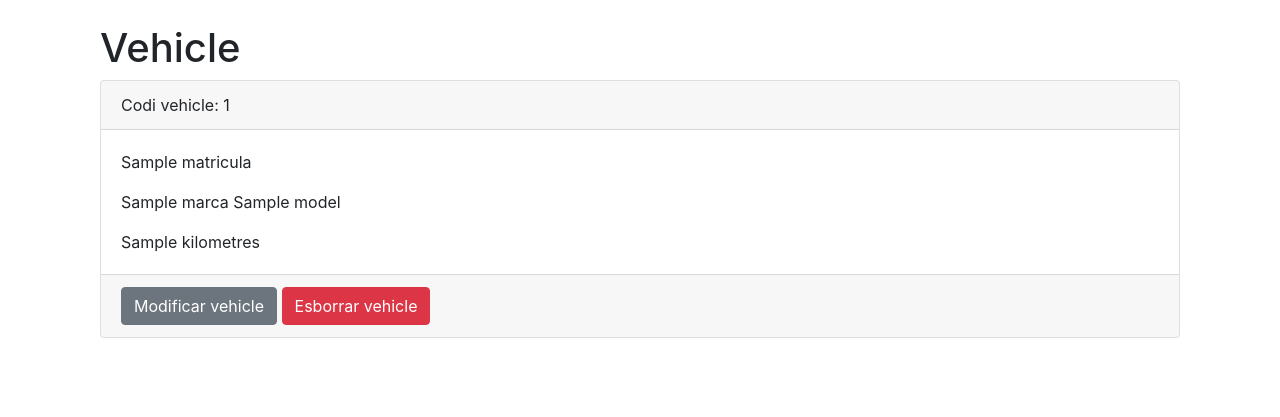
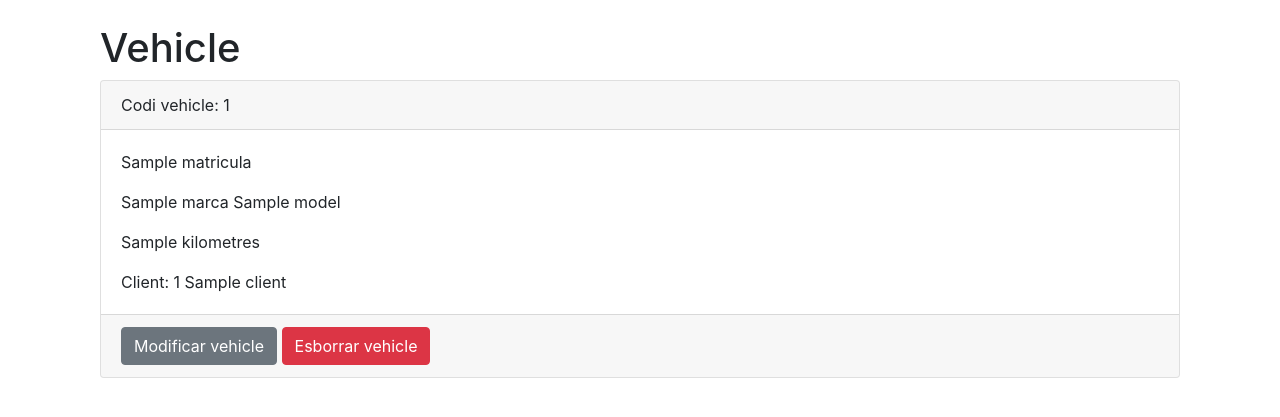
Before and after one commit to julifer14/gestaller, a Symfony app: template templates/vehicle/fitxa_vehicle.html.twig in a window 1280 px wide. Shown: the part 56-473 px from the top of the page. Run offline with Twig, Linux system fonts and the light colour scheme; the template is opened without the code that fills it: most values are stand-ins (such as "Sample title", 1, 10 or a date in 2020); style sheets or scripts are compiled from the project's sources; some libraries are stand-ins or nearby versions.

Commit message:
Afegit id [B

```diff
--- a/templates/vehicle/fitxa_vehicle.html.twig
+++ b/templates/vehicle/fitxa_vehicle.html.twig
@@ -20,6 +20,10 @@
 					<p class="card-text">
 						<span>{{ vehicle.kilometres}}</span>
 					</p>
+					<p class="card-text">
+						<span>Client: {{ vehicle.client.id }}</span>
+						<span> {{ vehicle.client.nom }}</span>
+					</p>
 
 
 				</div>
```
